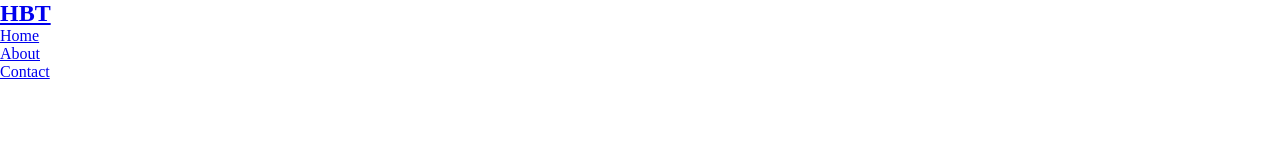
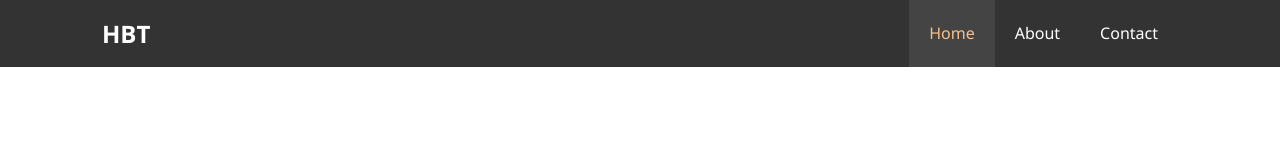
Before and after one commit to JAYMAC1/Modern-HTML-and-CSS-from-the-Beginning-Including-Sass-, a plain HTML site: page hotel-website/index.html in a window 1280 px wide. Drawn offline with Linux system fonts and the light colour scheme.

Commit message:
competed navbar html css

```diff
--- a/hotel-website/css/style.css
+++ b/hotel-website/css/style.css
@@ -6,3 +6,65 @@
 }
 
 /* Main Styling */
+html,
+body {
+  font-family: 'Segoe UI', Tahoma, Geneva, Verdana, sans-serif;
+  line-height: 1.7em;
+}
+
+a {
+  color: #333;
+  text-decoration: none;
+}
+
+h1,
+h2,
+h3 {
+  padding-bottom: 20px;
+}
+p {
+  margin: 10px 0;
+}
+/* Utility Classes */
+.container {
+  margin: auto;
+  max-width: 1100px;
+  overflow: auto;
+  padding: 0 12px;
+}
+/* Navbar */
+#navbar {
+  background: #333;
+  color: #fff;
+  overflow: auto;
+}
+
+#navbar a {
+  color: #fff;
+}
+
+#navbar h1 {
+  float: left;
+  padding-top: 20px;
+}
+
+#navbar ul {
+  list-style: none;
+  float: right;
+}
+
+#navbar ul li {
+  float: left;
+}
+
+#navbar ul li a {
+  display: block;
+  padding: 20px;
+  text-align: center;
+}
+
+#navbar ul li a:hover,
+#navbar ul li a.current {
+  background: #444;
+  color: #f7c08a;
+}
--- a/hotel-website/index.html
+++ b/hotel-website/index.html
@@ -15,12 +15,14 @@
   <body>
     <header>
       <nav id="navbar">
-        <h1 class="logo"><a href="index.html">HBT</a></h1>
-        <ul>
-          <li><a href="index.html">Home</a></li>
-          <li><a href="about.html">About</a></li>
-          <li><a href="contact.html">Contact</a></li>
-        </ul>
+        <div class="container">
+          <h1 class="logo"><a href="index.html">HBT</a></h1>
+          <ul>
+            <li><a class="current" href="index.html">Home</a></li>
+            <li><a href="about.html">About</a></li>
+            <li><a href="contact.html">Contact</a></li>
+          </ul>
+        </div>
       </nav>
     </header>
   </body>
```
